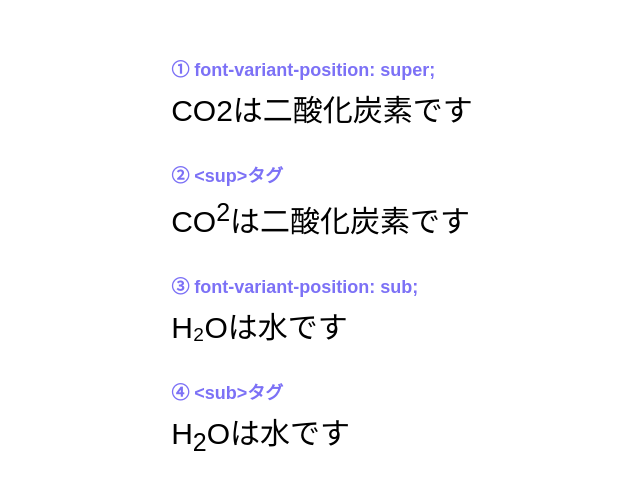
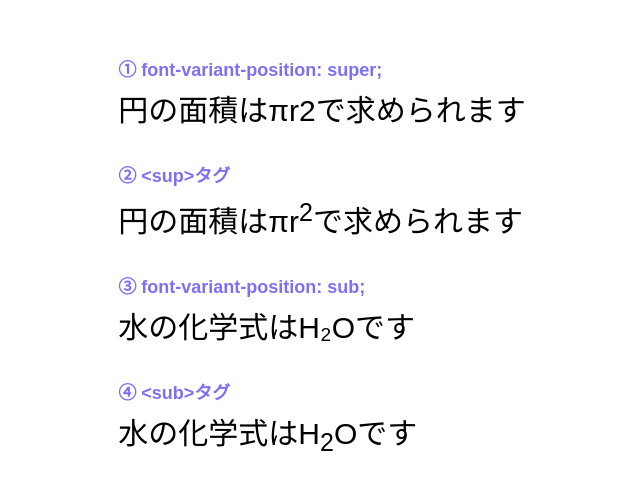
Before and after one commit to ics-creative/250327_font-variant, a plain HTML site: page sample/font-variant-position/index.html in a window 1280 px wide. Shown: the part 141-630 px from the top of the page, without its empty margins (318-958 px from the left). Drawn offline with Linux system fonts and the light colour scheme.

Commit message:
記事のデモの修正

```diff
--- a/sample/font-variant-position/index.html
+++ b/sample/font-variant-position/index.html
@@ -20,19 +20,19 @@
 <div class="font-variant-position">
   <div>
     <h2 class="title">① font-variant-position: super;</h2>
-    <p>CO<span class="super">2</span>は二酸化炭素です</p>
+    <p>円の面積はπr<span class="super">2</span>で求められます</p>
   </div>
   <div>
     <h2 class="title">② &lt;sup&gt;タグ</h2>
-    <p>CO<sup>2</sup>は二酸化炭素です</p>
+    <p>円の面積はπr<sup>2</sup>で求められます</p>
   </div>
   <div>
     <h2 class="title">③ font-variant-position: sub;</h2>
-    <p>H<span class="sub">2</span>Oは水です</p>
+    <p>水の化学式はH<span class="sub">2</span>Oです</p>
   </div>
   <div>
     <h2 class="title">④ &lt;sub&gt;タグ</h2>
-    <p>H<sub>2</sub>Oは水です</p>
+    <p>水の化学式はH<sub>2</sub>Oです</p>
   </div>
 </div>
 </body>
```
